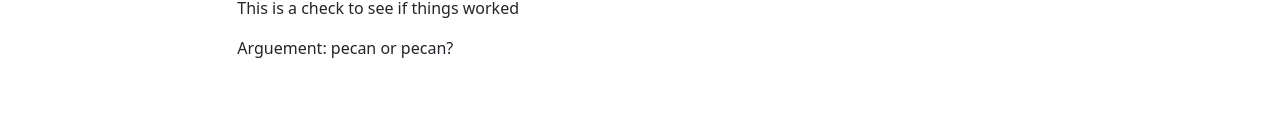
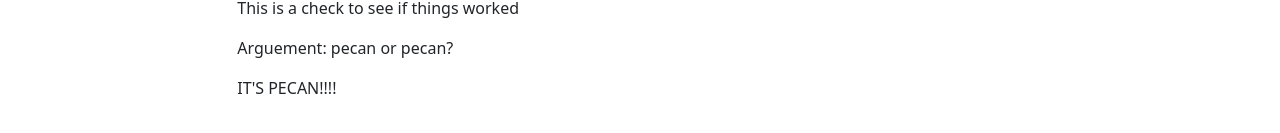
Before and after one commit to WSU-kduncan/3120-cicd-rykoch2013, a plain HTML site: page website/index.html in a window 1280 px wide. Shown: the part 377-510 px from the top of the page. Drawn offline with Linux system fonts and the light colour scheme.

Commit message:
Arguement Solved

```diff
--- a/website/index.html
+++ b/website/index.html
@@ -122,6 +122,7 @@
     <p class="fs-5 col-md-8">Koch Project 4!! sidenote: Will accept virus if it includes key lime pie</p>
     <p>This is a check to see if things worked</p>
     <p>Arguement: pecan or pecan?</p>
+    <p>IT'S PECAN!!!!</p>
    </div>
     <script src="../assets/dist/js/bootstrap.bundle.min.js"></script>
 
```
